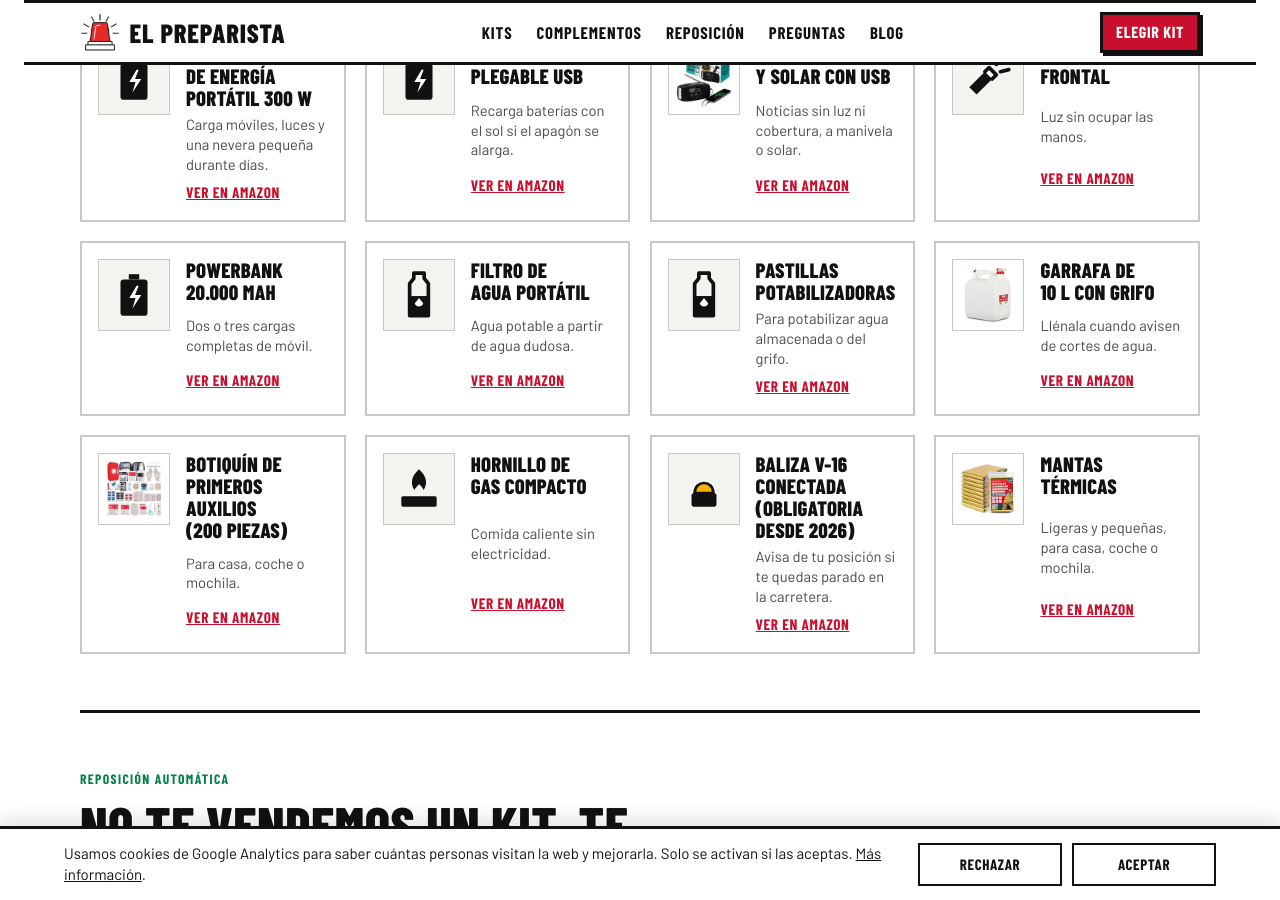
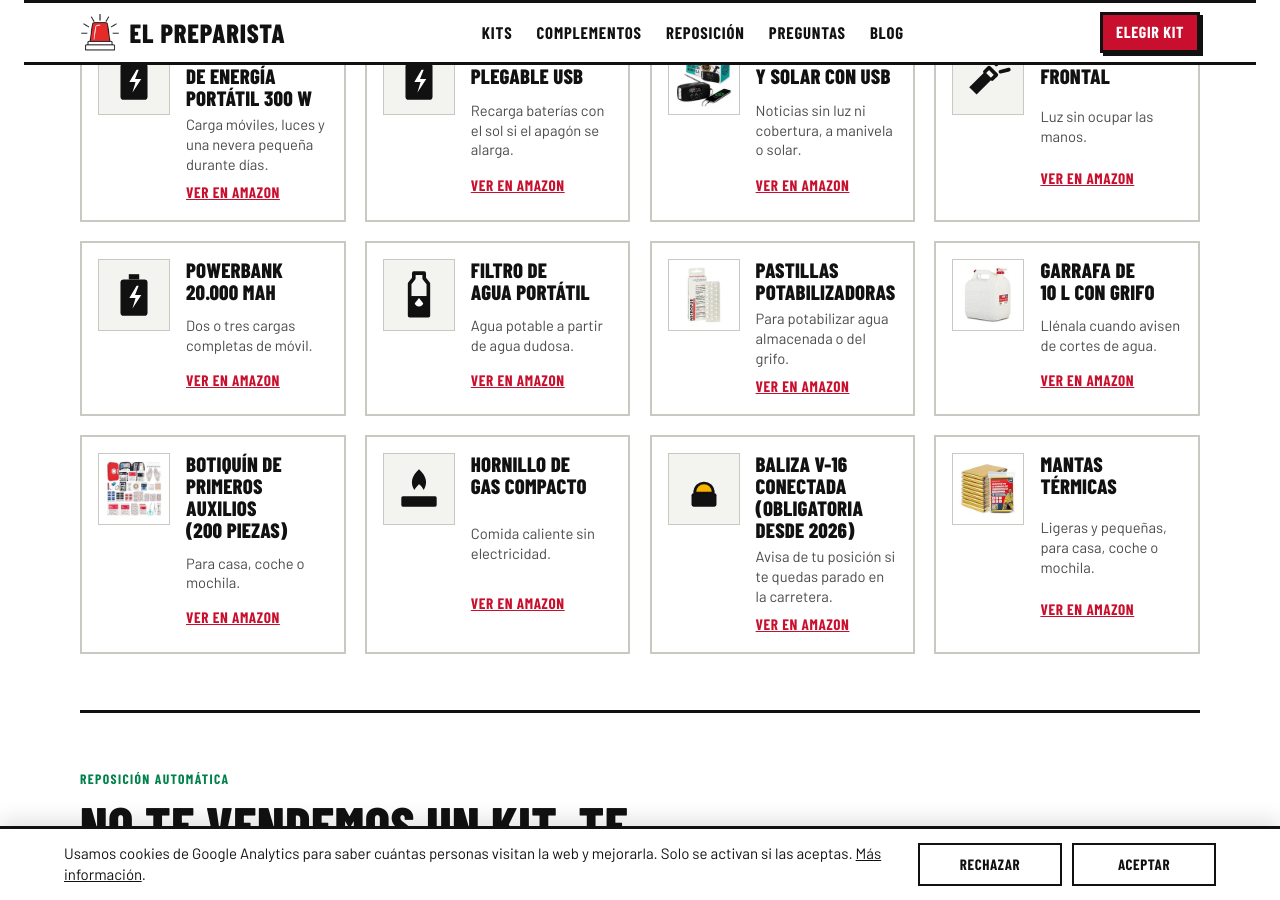
Before and after one commit to lucilayun-ux/elpreparista, a Jekyll site: the page index.html, which Jekyll copies as it is, in a window 1280 px wide and 900 px high, scrolled down 2863 px. Built offline with Jekyll 4.4.1, drawn with Linux system fonts in a browser that asks for light colours.

Commit message:
Foto de las pastillas potabilizadoras (Complementos)
Co-Authored-By: Claude Opus 5.5 <noreply@anthropic.com>
Claude-Session: https://claude.ai/code/session_01V7PVvrC8Dt7YxBNA65S9m6

```diff
--- a/index.html
+++ b/index.html
@@ -601,7 +601,7 @@ const PRODUCTS = {
   paracord:  { name: "Cuerda paracord 30 m", search: "paracord 30 metros", asin: "B00IAP2YVU", alts: ["B0BZJKXSWJ"], pack: 1, unit: "ud" },
   vivac:     { name: "Saco vivac de emergencia", search: "saco vivac emergencia termico", asin: "B0743HGTMD", alts: ["B09GMBWQ95"], pack: 2, unit: "uds" },
   higiene:   { name: "Neceser con botes rellenables", search: "kit higiene viaje neceser", asin: "B0DTJRS4L3", alts: ["B0BTTPF1G6"], pack: 1, unit: "ud" },
-  pastillas: { name: "Pastillas potabilizadoras", search: "pastillas potabilizadoras agua", asin: "B006QJN2OA", alts: ["B0016HS8CI"], pack: 1, unit: "pack" },
+  pastillas: { name: "Pastillas potabilizadoras", search: "pastillas potabilizadoras agua", asin: "B006QJN2OA", alts: ["B0016HS8CI"], pack: 1, unit: "pack", img: "img/pastillas.jpg" },
   hornillo:  { name: "Hornillo de gas compacto", search: "hornillo gas compacto camping", asin: "B08QZQGRR3", alts: ["B09KNQL782"], pack: 1, unit: "ud" },
 };
 
```
Also changed, not shown: img/pastillas.jpg (added).
